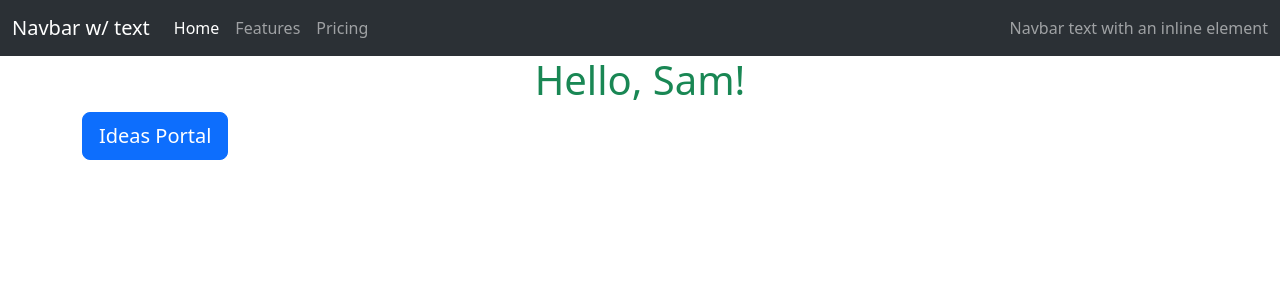
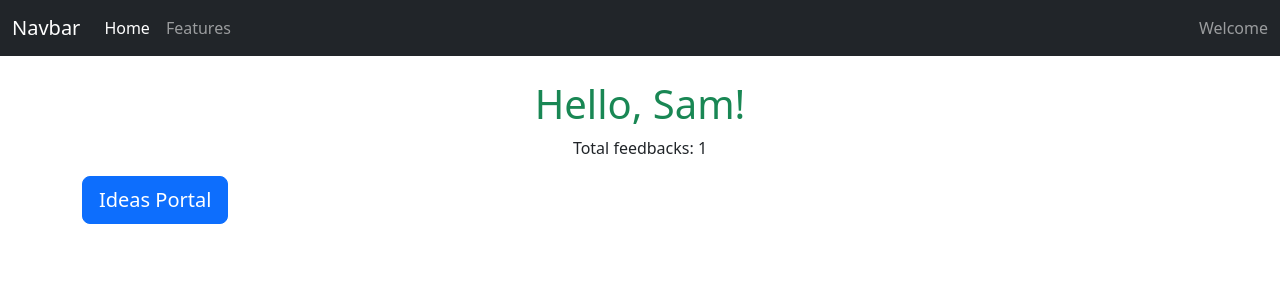
Before and after one commit to Sameera23244950/IdeaInnovationCPP, a Django app: template ideasapp/templates/index.html in a window 1280 px wide. Shown: the top 300 px of the page. Run offline with Django 4.2, Linux system fonts and the light colour scheme; the template is opened without the code that fills it: most values are stand-ins (such as "Sample title", 1, 10 or a date in 2020).

Commit message:
Library implemented

```diff
--- a/ideasapp/models.py
+++ b/ideasapp/models.py
@@ -4,5 +4,4 @@ from django.db import models
 class Feedback(models.Model):
     name=models.CharField(max_length=100)
     email=models.EmailField()
-    title=models.TextField()
     feedback=models.TextField()
--- a/ideasapp/templates/index.html
+++ b/ideasapp/templates/index.html
@@ -3,39 +3,35 @@
   <head>
     <meta charset="utf-8">
     <meta name="viewport" content="width=device-width, initial-scale=1">
-    <title>Bootstrap demo</title>
-    <link href="https://cdn.jsdelivr.net/npm/bootstrap@5.3.3/dist/css/bootstrap.min.css" rel="stylesheet" integrity="sha384-QWTKZyjpPEjISv5WaRU9OFeRpok6YctnYmDr5pNlyT2bRjXh0JMhjY6hW+ALEwIH" crossorigin="anonymous">
+    <title>Welcome to Ideas Portal</title>
+    <link href="https://cdn.jsdelivr.net/npm/bootstrap@5.3.3/dist/css/bootstrap.min.css" rel="stylesheet">
   </head>
   <body>
-      <nav class="navbar navbar-expand-lg bg-body-tertiary bg-dark" data-bs-theme="dark">
+    <nav class="navbar navbar-expand-lg bg-dark" data-bs-theme="dark">
       <div class="container-fluid">
-    <a class="navbar-brand" href="#">Navbar w/ text</a>
-    <button class="navbar-toggler" type="button" data-bs-toggle="collapse" data-bs-target="#navbarText" aria-controls="navbarText" aria-expanded="false" aria-label="Toggle navigation">
+        <a class="navbar-brand" href="#">Navbar</a>
+        <button class="navbar-toggler" type="button" data-bs-toggle="collapse" data-bs-target="#navbarText">
           <span class="navbar-toggler-icon"></span>
         </button>
         <div class="collapse navbar-collapse" id="navbarText">
-      <ul class="navbar-nav me-auto mb-2 mb-lg-0">
-        <li class="nav-item">
-          <a class="nav-link active" aria-current="page" href="#">Home</a>
-        </li>
-        <li class="nav-item">
-          <a class="nav-link" href="#">Features</a>
-        </li>
-        <li class="nav-item">
-          <a class="nav-link" href="#">Pricing</a>
-        </li>
+          <ul class="navbar-nav me-auto">
+            <li class="nav-item"><a class="nav-link active" href="#">Home</a></li>
+            <li class="nav-item"><a class="nav-link" href="#">Features</a></li>
           </ul>
-      <span class="navbar-text">
-        Navbar text with an inline element
-      </span>
+          <span class="navbar-text">Welcome</span>
         </div>
       </div>
     </nav>
+
+    <div class="container mt-4">
+      <!-- Greeting and feedback count -->
       <h1 class="text-center text-success">Hello, Sam!</h1>
-    <div class="container">
-        <!--<a href="{}" type="button" class="btn btn-primary btn-lg">Ideas Portal</a>-->
+      <p class="text-center">Total feedbacks: {{ feedback_count }}</p>
+
+      <!-- Button to Ideas Portal -->
       <a href="/feedback/" type="button" class="btn btn-primary btn-lg">Ideas Portal</a>
+    </div>
 
-        <script src="https://cdn.jsdelivr.net/npm/bootstrap@5.3.3/dist/js/bootstrap.bundle.min.js" integrity="sha384-YvpcrYf0tY3lHB60NNkmXc5s9fDVZLESaAA55NDzOxhy9GkcIdslK1eN7N6jIeHz" crossorigin="anonymous"></script>
+    <script src="https://cdn.jsdelivr.net/npm/bootstrap@5.3.3/dist/js/bootstrap.bundle.min.js"></script>
   </body>
 </html>
```
Also changed, not shown: ideasapp/views.py (+9 -3 lines), db.sqlite3, ideaproj/settings.py (line endings or trailing spaces), ideaproj/urls.py (line endings or trailing spaces), ideasapp/ideasapp.py (line endings or trailing spaces), ideasapp/migrations/0002_remove_feedback_title.py (added), ideasapp/urls.py (line endings or trailing spaces). Lines whose indentation alone changed are shown as unchanged.
